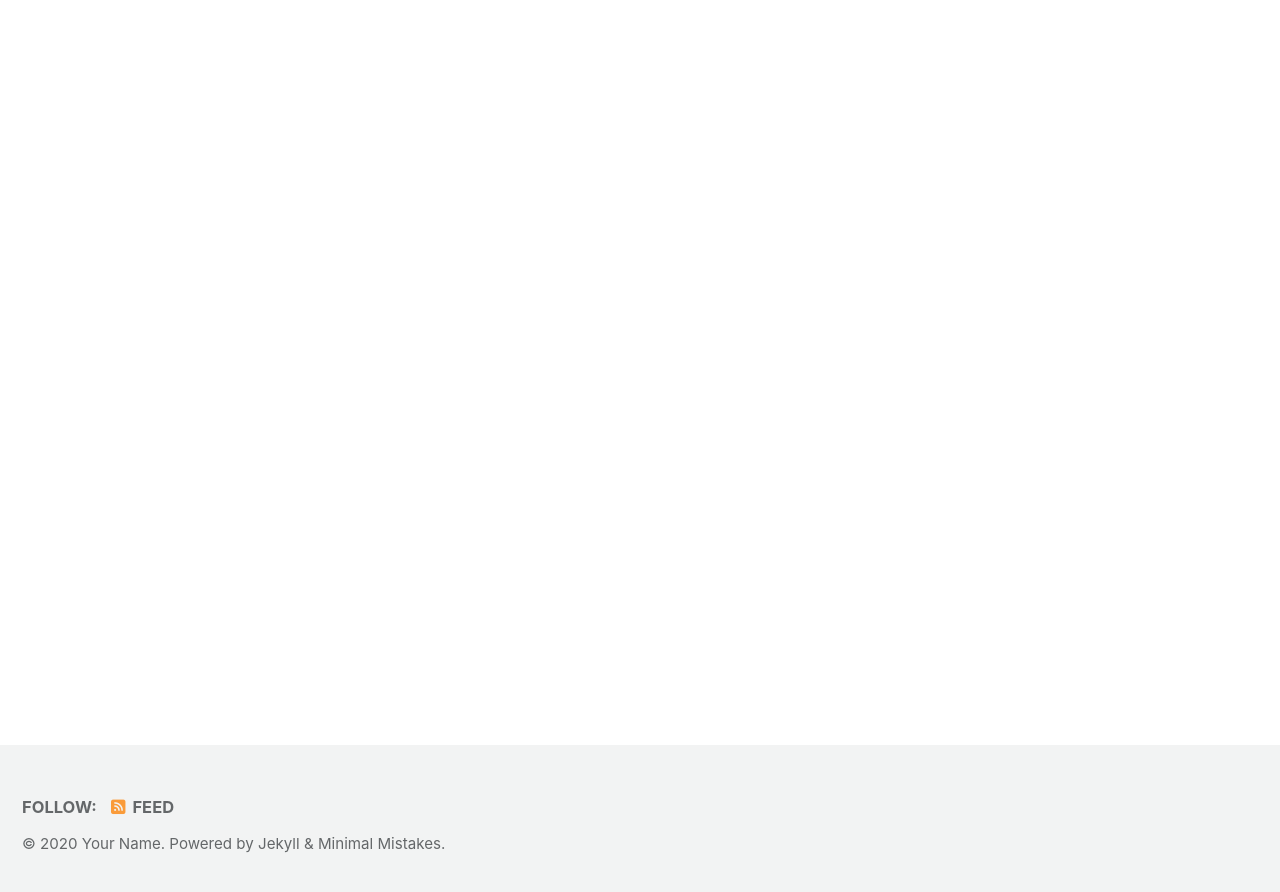
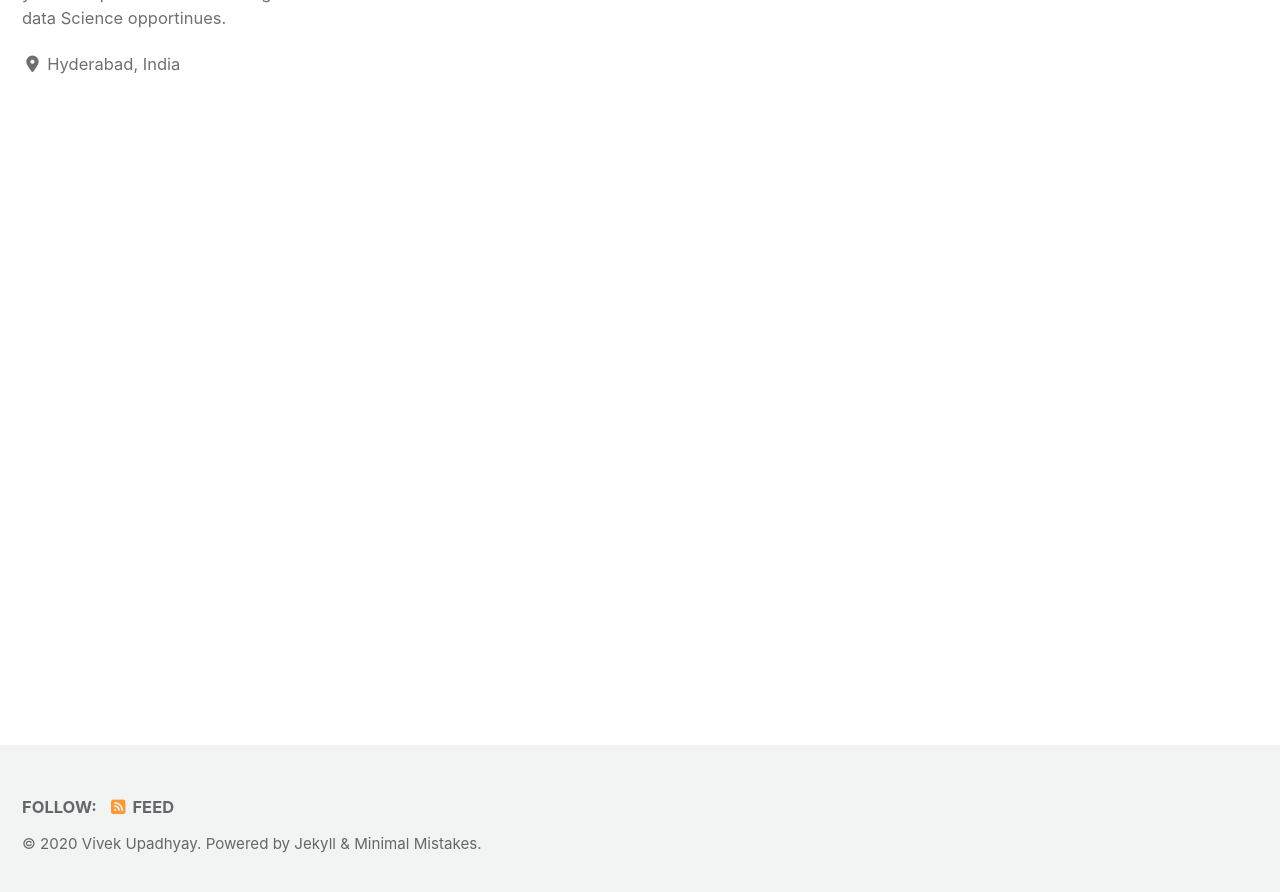
Before and after one commit to Vivek-Upadhya/DataDesign.github.io, a Jekyll site: the page built from index.html, in a window 1280 px wide and 900 px high, scrolled down 222 px. Shown: the top 892 px of the window. Built offline with Jekyll 4.4.1, drawn with Linux system fonts in a browser that asks for light colours; cached includes are drawn as plain includes; nearby versions of some CDN libraries; the list of posts is cut into pages by our own code; some of the changed text lies outside the part shown.

Commit message:
new github

```diff
--- a/_config.yml
+++ b/_config.yml
@@ -16,11 +16,11 @@ minimal_mistakes_skin    : "default" # "air", "aqua", "contrast", "dark", "dirt"
 
 # Site Settings
 locale                   : "en-US"
-title                    : "Site Title"
+title                    : "Vivek Upadhyay"
 title_separator          : "-"
 subtitle                 : # site tagline that appears below site title in masthead
-name                     : "Your Name"
-description              : "An amazing website."
+name                     : "Vivek Upadhyay"
+description              : "Data Science Portfolio."
 url                      : # the base hostname & protocol for your site e.g. "https://mmistakes.github.io"
 baseurl                  : # the subpath of your site, e.g. "/blog"
 repository               : # GitHub username/repo-name e.g. "mmistakes/minimal-mistakes"
@@ -93,10 +93,10 @@ analytics:
 
 # Site Author
 author:
-  name             : "Your Name"
+  name             : "Vivek Upadhyay"
   avatar           : # path of avatar image, e.g. "/assets/images/bio-photo.jpg"
-  bio              : "I am an **amazing** person."
-  location         : "Somewhere"
+  bio              : "I am a Working as Data analyst/Data Scientist, I have 2 year of experiance. I am looking for data Science opportinues."
+  location         : "Hyderabad, India"
   email            :
   links:
     - label: "Email"
@@ -127,7 +127,7 @@ footer:
     - label: "Facebook"
       icon: "fab fa-fw fa-facebook-square"
       # url:
-    - label: "GitHub"
+    - label: "DataDesign"
       icon: "fab fa-fw fa-github"
       # url:
     - label: "GitLab"
```
